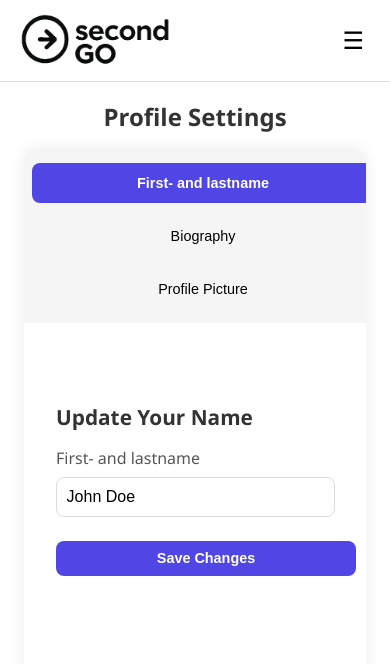
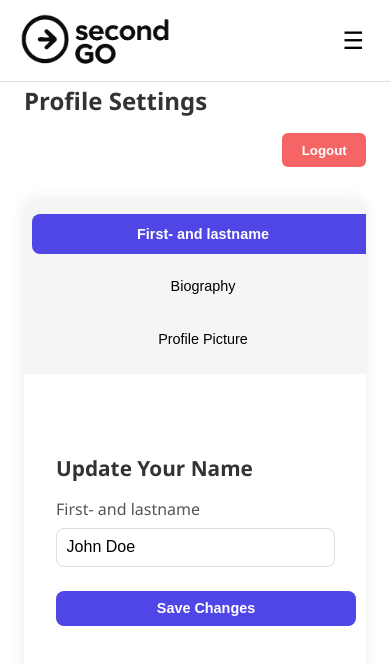
Before and after one commit to sverrgha/Full-stack-project-group-8, a Vue app in the folder frontend/: page /profile/settings in a window 390 px wide. Shown: the top 664 px of the page. Built offline with nearby package versions, Linux system fonts and the light colour scheme; sample sign-in values are in the browser's storage.

Commit message:
added logout button

```diff
--- a/frontend/src/views/ProfileSettingsPage.vue
+++ b/frontend/src/views/ProfileSettingsPage.vue
@@ -6,6 +6,9 @@ import ProfileSettingsSidebar from "../components/ProfileSettingsSidebar.vue"
 import ProfileSettingsEditName from "../components/ProfileSettingsEditName.vue"
 import ProfileSettingsEditBiography from "../components/ProfileSettingsEditBiography.vue"
 import ProfileSettingsEditPicture from "../components/ProfileSettingsEditPicture.vue"
+import { useAuthStore } from '../stores/auth'
+
+const authStore = useAuthStore()
 
 // Reactive reference to track the active section, default is 'name'
 const activeSection = ref('name')
@@ -21,6 +24,11 @@ const userData = ref({
 // Message states
 const errorMessage = ref('')
 const successMessage = ref('')
+
+//handle logout
+const handleLogout = () => {
+  authStore.logout()
+}
 
 // Function to validate the name
 const isValidName = (name) => {
@@ -110,7 +118,11 @@ const updateUserData = (newUserData) => {
 
 <template>
   <div class="settings-container">
-    <h1 class="settings-title">Profile Settings</h1>
+
+    <div class="header">
+      <h1 class="settings-title">Profile Settings</h1>
+      <button class="logout-button" @click="handleLogout">Logout</button>
+    </div>
 
     <div class="settings-content">
       <!-- Using the ProfileSettings component only for layout/navigation -->
@@ -168,11 +180,32 @@ const updateUserData = (newUserData) => {
   font-family: 'Segoe UI', sans-serif;
 }
 
+.header {
+  display: flex;
+  justify-content: space-between;
+  align-items: center;
+  margin-bottom: 2rem;
+}
+
 .settings-title {
-  text-align: center;
-  margin-bottom: 2rem;
   color: #333;
   font-size: 2rem;
+  margin: 0;
+}
+
+.logout-button {
+  background-color: #f56565;
+  color: white;
+  border: none;
+  border-radius: 6px;
+  padding: 0.6rem 1.2rem;
+  font-weight: 600;
+  cursor: pointer;
+  transition: background-color 0.2s;
+}
+
+.logout-button:hover {
+  background-color: #e53e3e;
 }
 
 .settings-content {
@@ -243,7 +276,6 @@ const updateUserData = (newUserData) => {
 
   .settings-title {
     font-size: 1.8rem;
-    margin-bottom: 1.5rem;
   }
 }
 
@@ -253,6 +285,16 @@ const updateUserData = (newUserData) => {
     max-width: 100%;
   }
 
+  .header {
+    flex-direction: column;
+    gap: 1rem;
+    align-items: flex-start;
+  }
+
+  .logout-button {
+    align-self: flex-end;
+  }
+
   .settings-main {
     padding: 1rem;
     min-width: auto;
@@ -260,7 +302,6 @@ const updateUserData = (newUserData) => {
 
   .settings-title {
     font-size: 1.5rem;
-    margin-bottom: 1rem;
   }
 
   .message {
```
